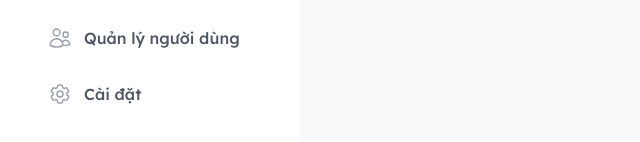
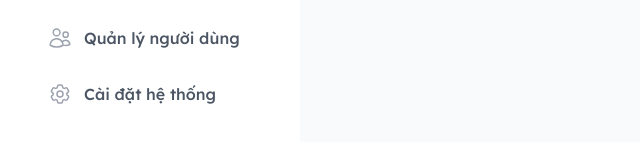
Before and after one commit to mailinh1310/Internal-Hotel, a React (Vite) app: page /dashboard in a window 1280 px wide. Shown: the part 320-462 px from the top of the page, without its empty margins (0-640 px from the left). Built offline with nearby package versions, Linux system fonts and the light colour scheme.

Commit message:
6. Main nav

```diff
--- a/src/ui/MainNav.jsx
+++ b/src/ui/MainNav.jsx
@@ -84,7 +84,7 @@ function MainNav() {
         <li>
           <StyledNavLink to="/settings">
             <HiOutlineCog6Tooth />
-            Cài đặt
+            Cài đặt hệ thống
           </StyledNavLink>
         </li>
       </NavList>
```
